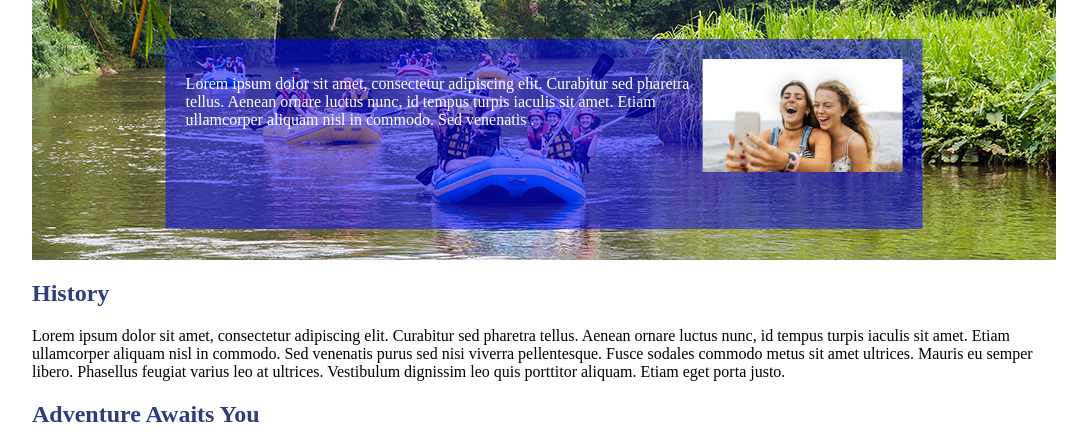
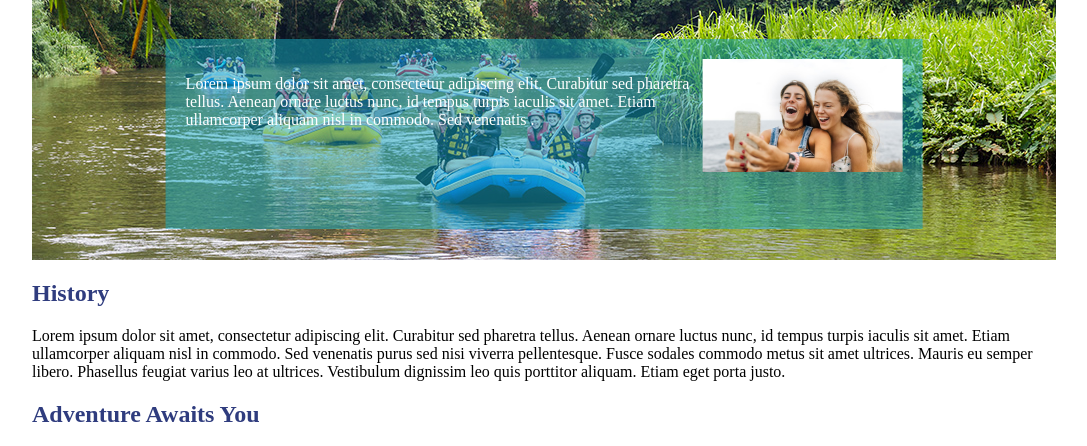
Before and after one commit to ericyaok/wdd130, a plain HTML site: page wwr/about.html in a window 1280 px wide. Shown: the part 291-737 px from the top of the page, without its empty margins (96-1183 px from the left). Drawn offline with Linux system fonts and the light colour scheme.

Commit message:
change color

```diff
--- a/wwr/styles/rafting.css
+++ b/wwr/styles/rafting.css
@@ -43,7 +43,7 @@ h1 {
 }
 
 article {
-    background-color: rgba(0, 0, 255, 0.5);
+    background-color: rgba(16, 167, 194, 0.5);
     color: white;
     top: 120px;
     left: 50%;
```
